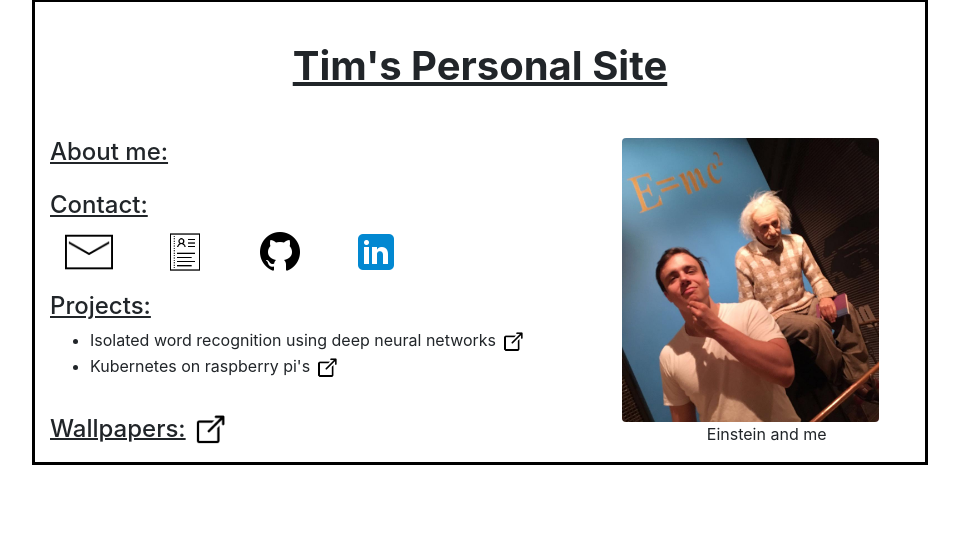
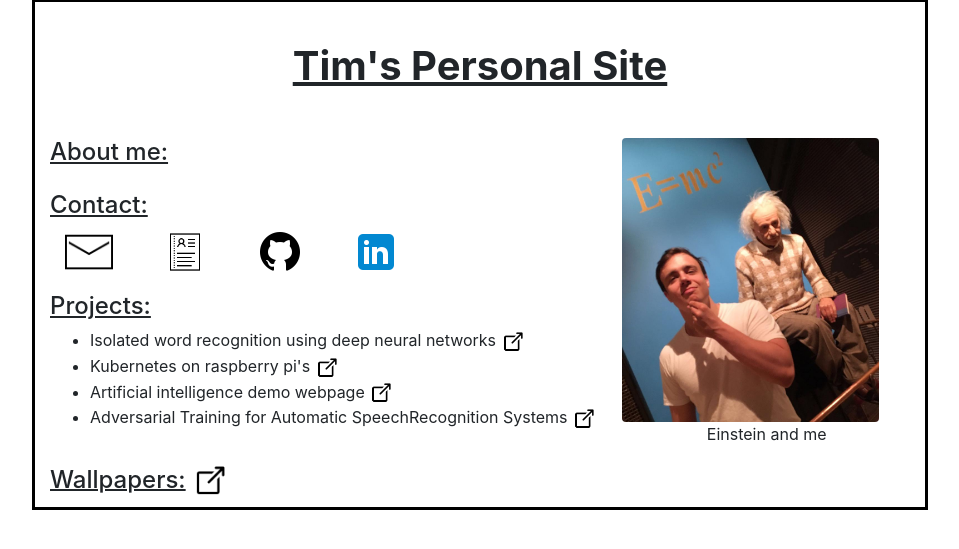
Before and after one commit to tthebst/personal_website, a Flask app: template templates/home.html in a window 1280 px wide. Shown: the part 33-582 px from the top of the page, without its empty margins (160-1119 px from the left). Run offline with Flask 2, Linux system fonts and the light colour scheme; the template is opened without the code that fills it, so the values that code supplies are empty; some libraries are stand-ins or nearby versions.

Commit message:
added projects

```diff
--- a/app.py
+++ b/app.py
@@ -53,7 +53,6 @@
     bytes_buffer = io.BytesIO()
     obj = s3.download_fileobj(Bucket="my-personal-website-tim", Key=filename, Fileobj=bytes_buffer)
     byte_value = bytes_buffer.getvalue()
-    print(byte_value)
     str_value = byte_value.decode()
     print(str_value)
     return str_value
@@ -61,9 +60,8 @@
 
 def get_s3_client():
     s3 = boto3.client('s3',
-                      # aws_access_key_id=os.environ['AWS-ACCESS-KEY-ID'],
-                      # aws_secret_access_key=['AWS-SECRET-ACCESS-KEY'],
-
+                      aws_access_key_id=os.environ['AWS_ACCESS_KEY_ID'],
+                      aws_secret_access_key=os.environ['AWS_SECRET_ACCESS_KEY'],
                       config=Config(signature_version='s3v4'),
                       region_name='eu-central-1'
                       )
--- a/templates/home.html
+++ b/templates/home.html
@@ -54,6 +54,14 @@
                         <li>Kubernetes on raspberry pi's <a href="https://github.com/tthebst/k8s" target="_blank"
                                 rel="noopener noreferrer"><img src="static/img/icons8-external-link-90.png"
                                     class="rounded icons link img-fluid" alt="..."></a> </li>
+                        <li>Artificial intelligence demo webpage <a href="https://ai-demo.ch" target=" _blank"
+                                rel="noopener noreferrer"><img src="static/img/icons8-external-link-90.png"
+                                    class="rounded icons link img-fluid" alt="..."></a> </li>
+                        <li>Adversarial Training for Automatic SpeechRecognition Systems <a href="
+                            https://storage.cloud.google.com/mywebpage123/Adversarial%20Training%20for%20Automatic%20Speech%20Recognition%20Systems.pdf
+                            " target="_blank" rel="noopener noreferrer"><img
+                                    src="static/img/icons8-external-link-90.png" class="rounded icons link img-fluid"
+                                    alt="..."></a> </li>
                     </ul>
 
                 </div>
--- a/texts/aboutme.txt
+++ b/texts/aboutme.txt
@@ -1 +1 @@
-Hi, I'm Tim and you are on my personal site. I'm currently studying electrical engineering & information technology at ETH in zürich. In my free time I like to play games, work on anything computer related and collect wallpapers.
+I'm currently studying electrical engineering & information technology at ETH in zürich. In my free time, I like to play games, work on anything computer-related and collect wallpapers.
```
